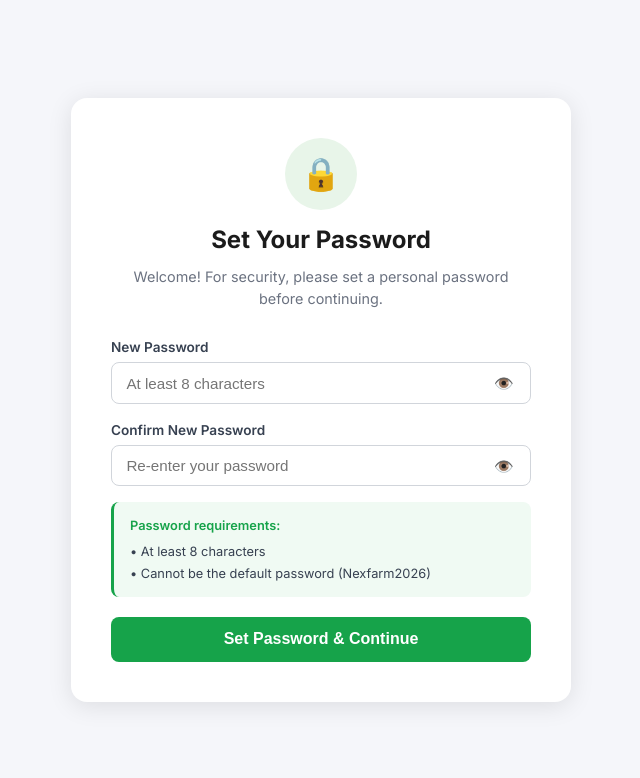
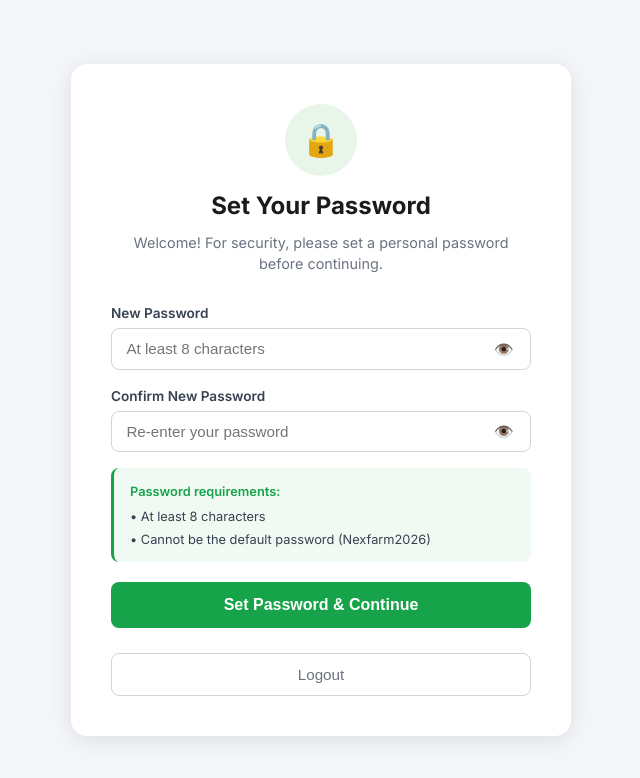
Before and after one commit to Anirudh1610/nexgrow-server, a React (Create React App) app: page /change-password in a window 1280 px wide. Shown: the top 778 px of the page, without its empty margins (319-959 px from the left). Built offline with nearby package versions, Linux system fonts and the light colour scheme; no server answers; sample sign-in values are in the browser's storage; the HTML template or start-up script is replaced by a standard one.

Commit message:
password

```diff
--- a/src/Auth/ChangePasswordPage.jsx
+++ b/src/Auth/ChangePasswordPage.jsx
@@ -1,5 +1,5 @@
 import React, { useState } from 'react';
-import { getAuth, updatePassword, EmailAuthProvider, reauthenticateWithCredential } from 'firebase/auth';
+import { getAuth, updatePassword, EmailAuthProvider, reauthenticateWithCredential, signOut } from 'firebase/auth';
 import { useNavigate } from 'react-router-dom';
 
 const DEFAULT_PASSWORD = 'Nexfarm2026';
@@ -12,6 +12,13 @@ export default function ChangePasswordPage() {
   const [error, setError] = useState('');
   const [loading, setLoading] = useState(false);
   const navigate = useNavigate();
+
+  const handleLogout = async () => {
+    const auth = getAuth();
+    localStorage.removeItem('hasChangedPassword');
+    await signOut(auth);
+    navigate('/login', { replace: true });
+  };
 
   const handleSubmit = async (e) => {
     e.preventDefault();
@@ -190,6 +197,20 @@ export default function ChangePasswordPage() {
           >
             {loading ? 'Updating…' : 'Set Password & Continue'}
           </button>
+
+          <button
+            type="button"
+            onClick={handleLogout}
+            style={{
+              width: '100%', padding: '0.75rem',
+              background: 'none', color: '#6b7280',
+              border: '1px solid #d1d5db', borderRadius: '8px',
+              fontSize: '0.95rem', fontWeight: 500,
+              cursor: 'pointer', marginTop: '0.6rem',
+            }}
+          >
+            Logout
+          </button>
         </form>
       </div>
     </div>
--- a/src/Home/AdminDiscountApprovals.jsx
+++ b/src/Home/AdminDiscountApprovals.jsx
@@ -305,13 +305,14 @@ const AdminDiscountApprovals = () => {
                           })()}
                           <span>Effective: {formatPercent(effectivePct,{decimals:1})}%</span>
                         </div>
-
-                        <div style={{marginTop:'1rem',display:'flex',gap:'.75rem'}}>
-                          <button className="btn" onClick={(e) => {e.stopPropagation(); handleApprove(orderId);}}>Approve</button>
-                          <button className="btn danger" onClick={(e) => {e.stopPropagation(); handleReject(orderId);}}>Reject</button>
-                        </div>
                       </div>
                     )}
+
+                    {/* Approve / Reject always visible */}
+                    <div style={{marginTop:'1rem', display:'flex', gap:'.75rem'}}>
+                      <button className="btn" onClick={(e) => {e.stopPropagation(); handleApprove(orderId);}}>Approve</button>
+                      <button className="btn danger" onClick={(e) => {e.stopPropagation(); handleReject(orderId);}}>Reject</button>
+                    </div>
                   </div>
                 );
               }); })()}
--- a/src/Home/AdminOrders.jsx
+++ b/src/Home/AdminOrders.jsx
@@ -419,6 +419,22 @@ const AdminOrders = () => {
                         </strong>{' '}
                         {order.state}
                       </span>
+                      {(() => {
+                        const raw = order.created_at || order.createdAt || order.date || order.timestamp;
+                        if (!raw) return null;
+                        const d = new Date(raw);
+                        if (isNaN(d)) return null;
+                        return (
+                          <span>
+                            <strong style={{ color: 'var(--brand-text)' }}>Date:</strong>{' '}
+                            {d.toLocaleDateString('en-IN', { day:'2-digit', month:'short', year:'numeric' })}
+                            {' '}
+                            <span style={{ color: 'var(--brand-text-soft)' }}>
+                              {d.toLocaleTimeString('en-IN', { hour:'2-digit', minute:'2-digit' })}
+                            </span>
+                          </span>
+                        );
+                      })()}
                     </div>
                     {order.products && order.products.length > 0 && (
                       <ul
@@ -429,11 +445,39 @@ const AdminOrders = () => {
                           listStyle: 'disc',
                         }}
                       >
-                        {order.products.map((p, i) => (
-                          <li key={i} style={{ margin: '2px 0' }}>
-                            {p.product_name || p.product_id} - Qty: {formatINR(p.quantity,{decimals:0})} {p.price ? `- ₹${formatINR(p.price)}` : ''}
-                          </li>
-                        ))}
+                        {order.products.map((p, i) => {
+                          const base = p.price || 0;
+                          const discounted = p.discounted_price != null ? p.discounted_price : base;
+                          const hasDiscount = discounted < base - 0.01;
+                          return (
+                            <li key={i} style={{ margin: '2px 0' }}>
+                              {p.product_name || p.product_id} — Qty: {p.quantity}
+                              {base > 0 && (
+                                <>
+                                  {' — '}
+                                  {hasDiscount ? (
+                                    <>
+                                      <span style={{ textDecoration: 'line-through', color: 'var(--brand-text-soft)' }}>
+                                        ₹{formatINR(base)}
+                                      </span>
+                                      {' '}
+                                      <strong style={{ color: 'var(--brand-green)' }}>
+                                        ₹{formatINR(discounted)}
+                                      </strong>
+                                      {p.discount_pct > 0 && (
+                                        <span style={{ color: '#f59e0b', marginLeft: '4px' }}>
+                                          ({formatPercent(p.discount_pct, { decimals: 1 })}% off)
+                                        </span>
+                                      )}
+                                    </>
+                                  ) : (
+                                    <span>₹{formatINR(base)}</span>
+                                  )}
+                                </>
+                              )}
+                            </li>
+                          );
+                        })}
                       </ul>
                     )}
                     <div
```
